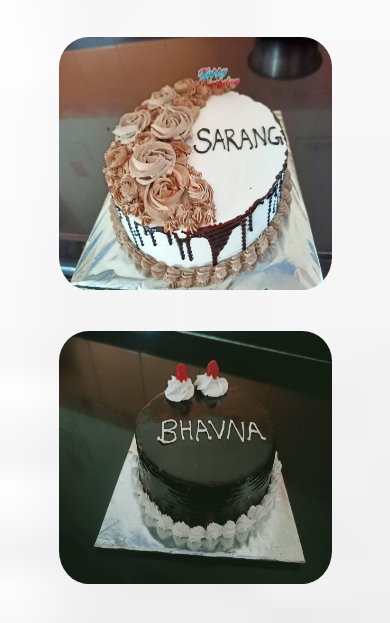
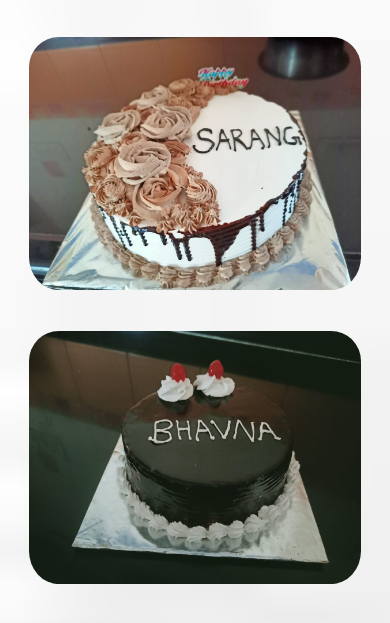
Before and after one commit to sakshirindhe/Cake-Gallery, a plain HTML site: page index.html in a window 390 px wide. Shown: the part 171-794 px from the top of the page. Drawn offline with Linux system fonts and the light colour scheme; files whose address does not match are found by name.

Commit message:
Update style.css

```diff
--- a/style.css
+++ b/style.css
@@ -20,7 +20,7 @@ h1 {
 .gallery img {
     margin: 0px;
     width: 40vw;
-    height: 40vh;
+    height: 20vh;
     padding-bottom: 2vh;
     text-align: center;
     border-radius: 50px;
@@ -48,7 +48,7 @@ h1 {
 
     .gallery img {
         margin: 0px;
-        width: 70vw;
+        width: 85vw;
         height: 30vh;
         padding-bottom: 2vh;
         text-align: center;
```
